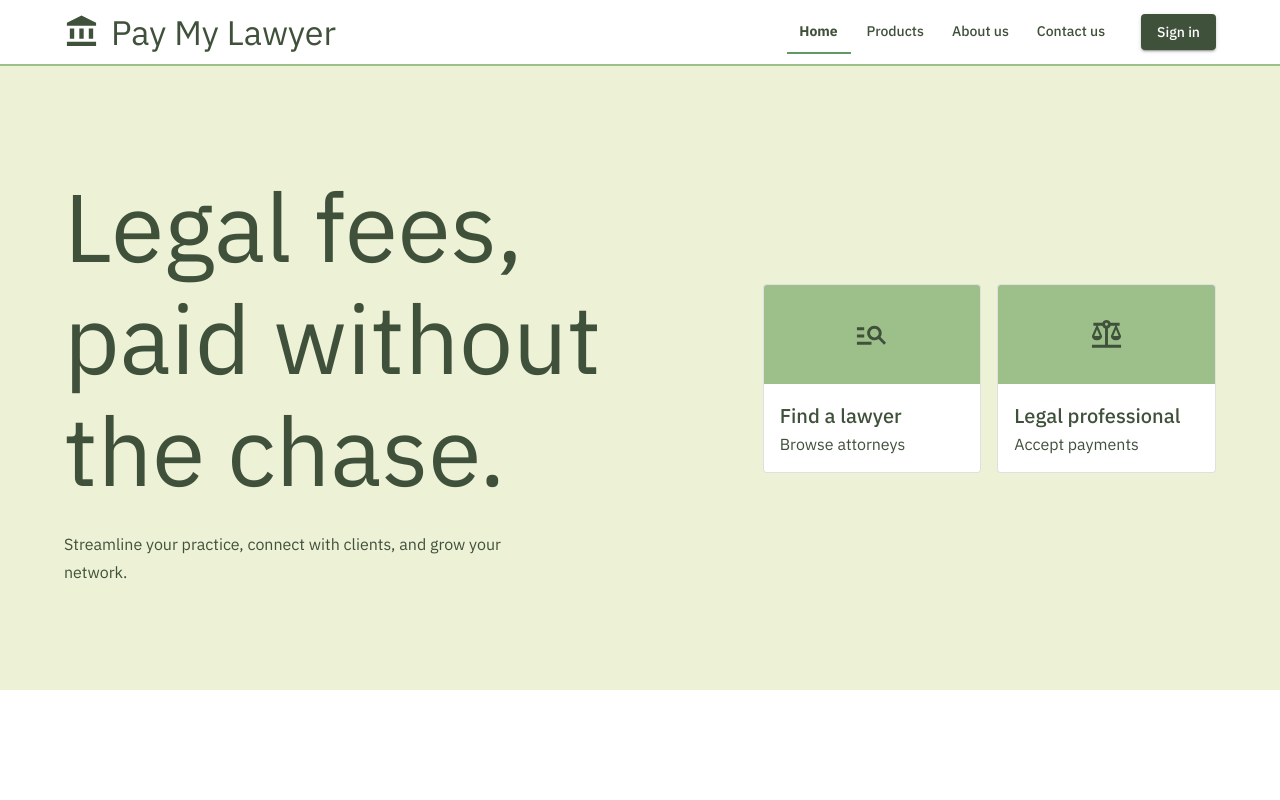
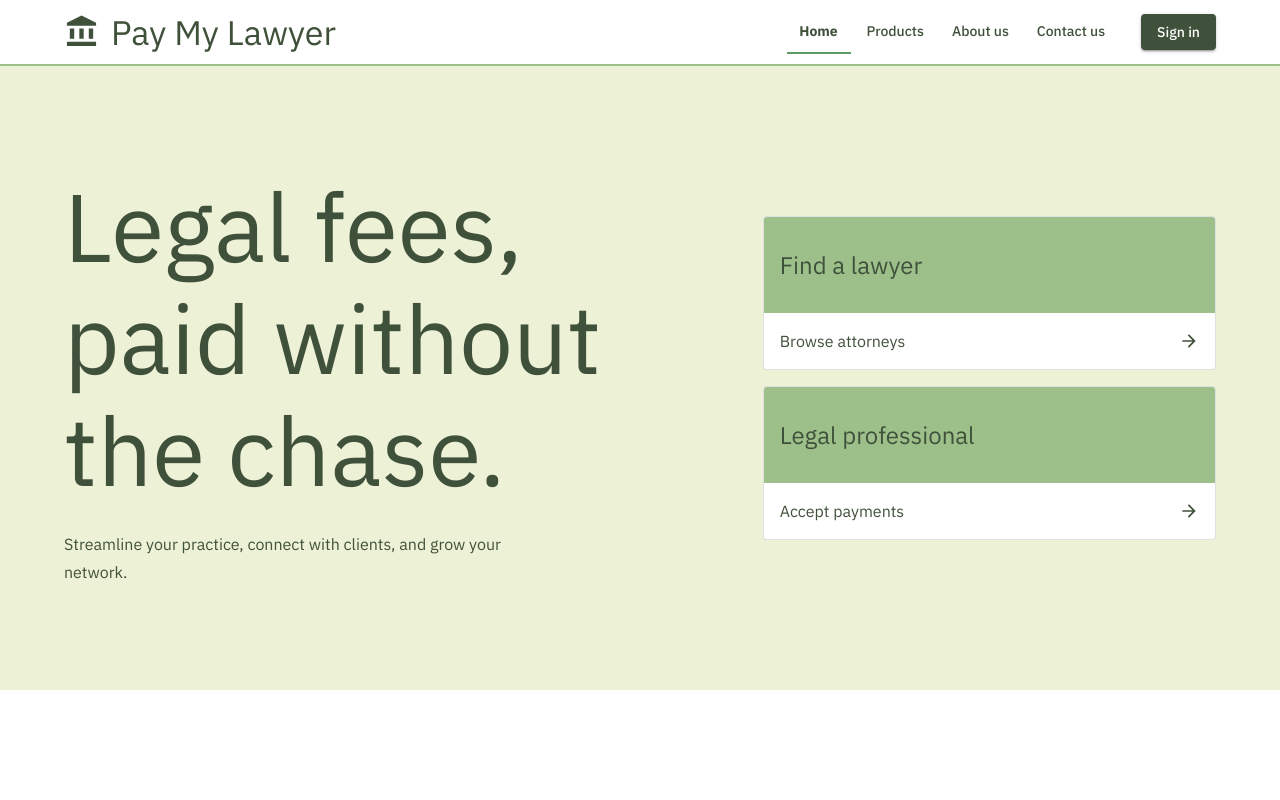
Before and after one commit to rvarela11/pay-my-lawyer, a React (Vite) app: page / in a window 1280 px wide. Shown: the top 800 px of the page. Built offline with nearby package versions, Linux system fonts and the light colour scheme.

Commit message:
Updates Audience cards

```diff
--- a/src/pages/Home/Home.module.css
+++ b/src/pages/Home/Home.module.css
@@ -34,13 +34,40 @@
   height: 100%;
 }
 
-.audienceIcon {
+.audienceTitle {
   align-items: center;
   background-color: var(--mui-palette-brand-sage);
   color: var(--mui-palette-primary-main);
   display: flex;
-  justify-content: center;
-  padding-block: calc(var(--mui-spacing) * 4);
+  min-height: calc(var(--mui-spacing) * 12);
+  padding: calc(var(--mui-spacing) * 2);
+}
+
+.audienceDetail {
+  align-items: center;
+  display: flex;
+  justify-content: space-between;
+}
+
+.audienceAction:is(:hover, :focus-visible) .audienceArrow {
+  animation: nudge 0.8s ease-in-out infinite;
+}
+
+@keyframes nudge {
+  0%,
+  100% {
+    transform: translateX(0);
+  }
+
+  50% {
+    transform: translateX(6px);
+  }
+}
+
+@media (prefers-reduced-motion: reduce) {
+  .audienceAction:is(:hover, :focus-visible) .audienceArrow {
+    animation: none;
+  }
 }
 
 .products {
@@ -128,6 +155,7 @@
   }
 
   .audienceList {
+    grid-template-columns: 1fr;
     margin-top: 0;
     max-width: none;
   }
--- a/src/pages/Home/Home.tsx
+++ b/src/pages/Home/Home.tsx
@@ -1,3 +1,4 @@
+import ArrowForwardIcon from '@mui/icons-material/ArrowForward';
 import {
   Button,
   Card,
@@ -36,7 +37,7 @@ export const Home = () => {
             aria-label='Choose how you will use Pay My Lawyer'
             className={styles.audienceList}
           >
-            {audiences.map(({ detail, icon: Icon, title, to }) => (
+            {audiences.map(({ detail, title, to }) => (
               <li key={to}>
                 <Card variant='outlined'>
                   <CardActionArea
@@ -44,14 +45,18 @@ export const Home = () => {
                     component={RouterLink}
                     to={to}
                   >
-                    <div className={styles.audienceIcon}>
-                      <Icon fontSize='large' />
-                    </div>
-                    <CardContent>
-                      <Typography component='h3' variant='h6'>
+                    <div className={styles.audienceTitle}>
+                      <Typography component='h3' variant='h5'>
                         {title}
                       </Typography>
+                    </div>
+                    <CardContent className={styles.audienceDetail}>
                       <Typography>{detail}</Typography>
+                      <ArrowForwardIcon
+                        aria-hidden
+                        className={styles.audienceArrow}
+                        fontSize='small'
+                      />
                     </CardContent>
                   </CardActionArea>
                 </Card>
--- a/src/pages/Home/audiences.ts
+++ b/src/pages/Home/audiences.ts
@@ -1,17 +1,13 @@
-import BalanceIcon from '@mui/icons-material/Balance';
-import ManageSearchIcon from '@mui/icons-material/ManageSearch';
 import { paths } from '../../routes/paths.ts';
 
 export const audiences = [
   {
     detail: 'Browse attorneys',
-    icon: ManageSearchIcon,
     title: 'Find a lawyer',
     to: paths.findLawyer,
   },
   {
     detail: 'Accept payments',
-    icon: BalanceIcon,
     title: 'Legal professional',
     to: paths.createAccount,
   },
```
